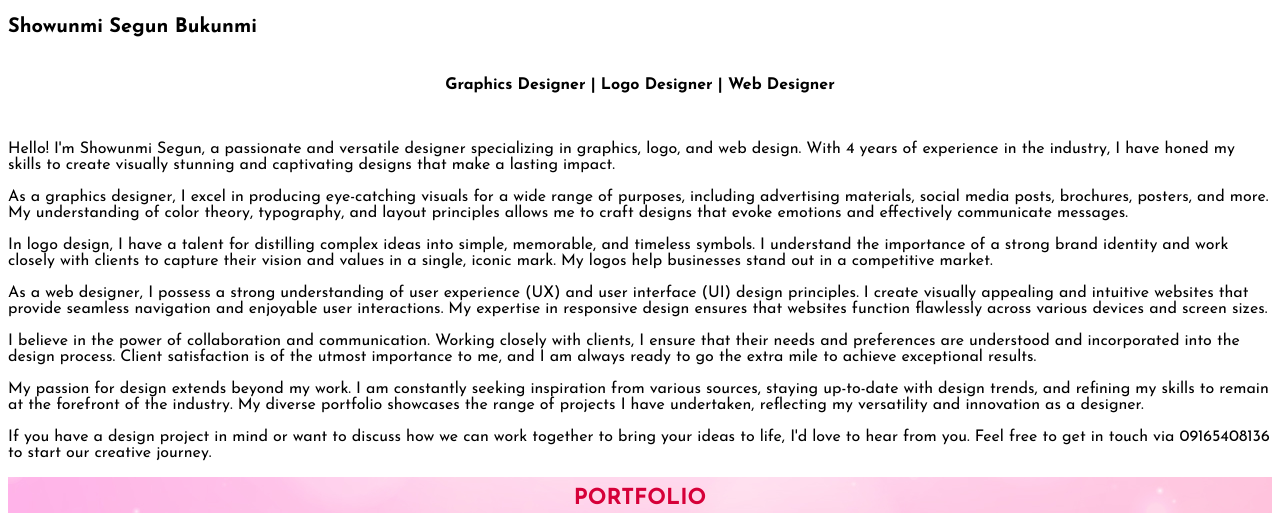
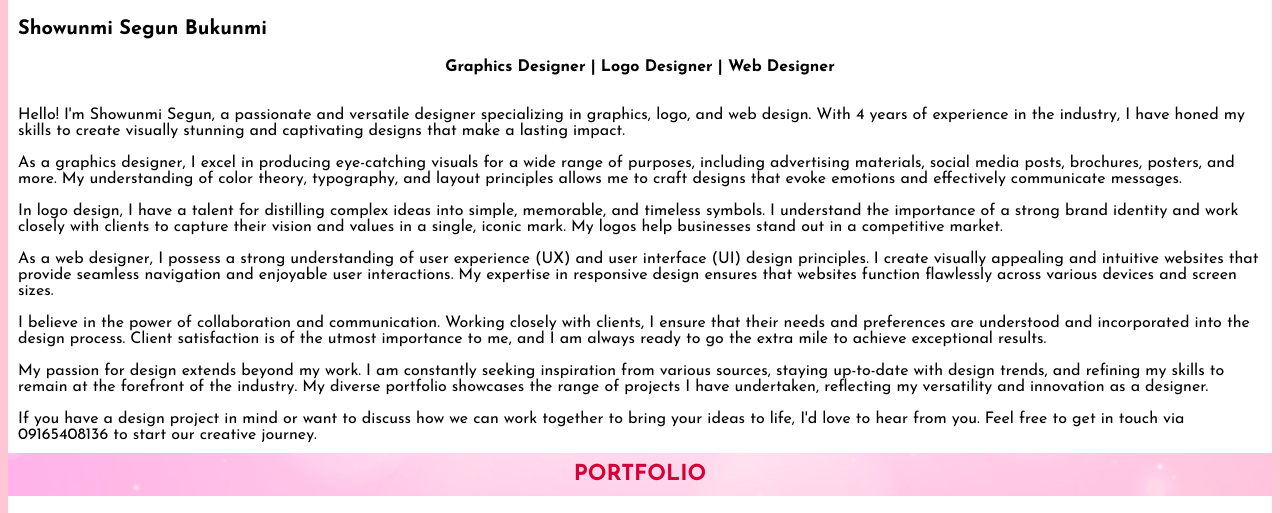
Before and after one commit to Ace-design2/myportfilio, a plain HTML site: page index.html in a window 1280 px wide. Shown: the part 393-906 px from the top of the page. Drawn offline with Linux system fonts and the light colour scheme.

Commit message:
Add files via upload

```diff
--- a/index.html
+++ b/index.html
@@ -2,16 +2,16 @@
 <html lang="en">
 
 <head>
-    <meta charset="UTF-8">
-    <meta name="viewport" content="width=device-width, initial-scale=1.0">
+    <meta charset="UTF-8" />
+    <meta name="viewport" content="width=device-width, initial-scale=1.0" />
     <title>My portfolio</title>
-    <link rel="stylesheet" href="style.css">
-    <link href="https://fonts.googleapis.com/css2?family=Josefin+Sans:ital,wght@0,100;0,200;0,300;0,400;0,500;0,600;0,700;1,100;1,200;1,300;1,400;1,500;1,600;1,700&display=swap" rel="stylesheet">
-
+    <link rel="stylesheet" href="style.css" />
+    <link
+        href="https://fonts.googleapis.com/css2?family=Josefin+Sans:ital,wght@0,100;0,200;0,300;0,400;0,500;0,600;0,700;1,100;1,200;1,300;1,400;1,500;1,600;1,700&display=swap"
+        rel="stylesheet" />
 </head>
 
 <body>
-
     <h1><b>Showunmi Segun B.</b></h1>
     <article class="first-section">
         <div id="navigation">
@@ -21,7 +21,7 @@
             <a class="nav" href="#messages">Message</a>
         </div>
         <p class="circular-img">
-        <img src="img/circular-img.png" alt="Showunmi Segun Image" width="150px" height="150px">
+            <img src="img/circular-img.png" alt="Showunmi Segun Image" width="150px" height="150px" />
         </p>
         <section>
             <p class="welcome">Welcome to</p>
@@ -31,114 +31,162 @@
     <div id="about">
         <h3>About Me</h3>
         <p class="aboutme-paragraph">
-        <b> Showunmi Segun Bukunmi</b> <br>
-        <br></p>
-       <p class="info"> <b> Graphics Designer | Logo Designer | Web Designer </b></p>
-        <p><br>
-        <br>
-        Hello! I'm Showunmi Segun, a passionate and versatile designer specializing in graphics, logo, and web design.
-        With 4 years of experience in the industry, I have honed my skills to create visually stunning and captivating
-        designs that make a lasting impact.
-        <br>
-        <br>
-        As a graphics designer, I excel in producing eye-catching visuals for a wide range of purposes, including
-        advertising materials, social media posts, brochures, posters, and more. My understanding of color theory,
-        typography, and layout principles allows me to craft designs that evoke emotions and effectively communicate
-        messages.
-        <br>
-        <br>
-        In logo design, I have a talent for distilling complex ideas into simple, memorable, and timeless symbols. I
-        understand the importance of a strong brand identity and work closely with clients to capture their vision and
-        values in a single, iconic mark. My logos help businesses stand out in a competitive market.
-        <br>
-        <br>
-        As a web designer, I possess a strong understanding of user experience (UX) and user interface (UI) design
-        principles. I create visually appealing and intuitive websites that provide seamless navigation and enjoyable
-        user interactions. My expertise in responsive design ensures that websites function flawlessly across various
-        devices and screen sizes.
-        <br>
-        <br>
-        I believe in the power of collaboration and communication. Working closely with clients, I ensure that their
-        needs and preferences are understood and incorporated into the design process. Client satisfaction is of the
-        utmost importance to me, and I am always ready to go the extra mile to achieve exceptional results.
-        <br>
-        <br>
-        My passion for design extends beyond my work. I am constantly seeking inspiration from various sources, staying
-        up-to-date with design trends, and refining my skills to remain at the forefront of the industry. My diverse
-        portfolio showcases the range of projects I have undertaken, reflecting my versatility and innovation as a
-        designer.
-        <br>
-        <br>
-        If you have a design project in mind or want to discuss how we can work together to bring your ideas to life,
-        I'd love to hear from you. Feel free to get in touch via 09165408136 to start our creative journey.
+            <b> Showunmi Segun Bukunmi</b> <br />
+            <br />
+        </p>
+        <p class="info">
+            <b> Graphics Designer | Logo Designer | Web Designer </b>
+        </p>
+        <p class="aboutme-body">
+            <br />
+            <br />
+            Hello! I'm Showunmi Segun, a passionate and versatile designer
+            specializing in graphics, logo, and web design. With 4 years of
+            experience in the industry, I have honed my skills to create visually
+            stunning and captivating designs that make a lasting impact.
+            <br />
+            <br />
+            As a graphics designer, I excel in producing eye-catching visuals for a
+            wide range of purposes, including advertising materials, social media
+            posts, brochures, posters, and more. My understanding of color theory,
+            typography, and layout principles allows me to craft designs that evoke
+            emotions and effectively communicate messages.
+            <br />
+            <br />
+            In logo design, I have a talent for distilling complex ideas into
+            simple, memorable, and timeless symbols. I understand the importance of
+            a strong brand identity and work closely with clients to capture their
+            vision and values in a single, iconic mark. My logos help businesses
+            stand out in a competitive market.
+            <br />
+            <br />
+            As a web designer, I possess a strong understanding of user experience
+            (UX) and user interface (UI) design principles. I create visually
+            appealing and intuitive websites that provide seamless navigation and
+            enjoyable user interactions. My expertise in responsive design ensures
+            that websites function flawlessly across various devices and screen
+            sizes.
+            <br />
+            <br />
+            I believe in the power of collaboration and communication. Working
+            closely with clients, I ensure that their needs and preferences are
+            understood and incorporated into the design process. Client satisfaction
+            is of the utmost importance to me, and I am always ready to go the extra
+            mile to achieve exceptional results.
+            <br />
+            <br />
+            My passion for design extends beyond my work. I am constantly seeking
+            inspiration from various sources, staying up-to-date with design trends,
+            and refining my skills to remain at the forefront of the industry. My
+            diverse portfolio showcases the range of projects I have undertaken,
+            reflecting my versatility and innovation as a designer.
+            <br />
+            <br />
+            If you have a design project in mind or want to discuss how we can work
+            together to bring your ideas to life, I'd love to hear from you. Feel
+            free to get in touch via 09165408136 to start our creative journey.
         </p>
     </div>
-    <div id="portfolio"><h3 class="centered-portfolio">Portfolio</h3>
+    <div id="portfolio">
+        <h3 class="centered-portfolio">Portfolio</h3>
         <section id="flex-box">
-        <div id="image" class="eid"><a href="img/imgA.jpg">
-            <p class="images">Eid Design</p></a>
+            <div id="image" class="eid">
+                <a href="img/imgA.jpg">
+                    <p class="images">Eid Design</p>
+                </a>
             </div>
-        <div id="image" class="drey"><a href="img/imgB.jpg">
-            <p class="images">Drey Paints </p></a>
+            <div id="image" class="drey">
+                <a href="img/imgB.jpg">
+                    <p class="images">Drey Paints</p>
+                </a>
             </div>
-        <div id="image" class="note"><a href="img/imgC.jpg">
-            <p class="images">Note Crafts</p></a>
+            <div id="image" class="note">
+                <a href="img/imgC.jpg">
+                    <p class="images">Note Crafts</p>
+                </a>
             </div>
-        <div id="image" class="roses"><a href="img/imgD.jpg">
-            <p class="images">Roses</p></a>
+            <div id="image" class="roses">
+                <a href="img/imgD.jpg">
+                    <p class="images">Roses</p>
+                </a>
             </div>
-        <div id="image" class="my-flyer"><a href="img/imgE.jpg">
-            <p class="images">My Flyer</p></a>
+            <div id="image" class="my-flyer">
+                <a href="img/imgE.jpg">
+                    <p class="images">My Flyer</p>
+                </a>
             </div>
-        <div id="image" class="bth"><a href="img/imgF.jpg">
-            <p class="images">Beyond The Hype Logo</p></a>
+            <div id="image" class="bth">
+                <a href="img/imgF.jpg">
+                    <p class="images">Beyond The Hype Logo</p>
+                </a>
             </div>
-        <div id="image" class="unique"><a href="img/imgG.jpg">
-            <p class="images">Unique Logo</p></a>
+            <div id="image" class="unique">
+                <a href="img/imgG.jpg">
+                    <p class="images">Unique Logo</p>
+                </a>
             </div>
-        <div id="image" class="sammy"><a href="img/imgH.jpg">
-            <p class="images">Sammy Gadgets Logo</p></a>
+            <div id="image" class="sammy">
+                <a href="img/imgH.jpg">
+                    <p class="images">Sammy Gadgets Logo</p>
+                </a>
             </div>
-        <div id="image" class="resilient"><a href="img/imgI.jpg">
-            <p class="images">Resilient Poster</p></a>
+            <div id="image" class="resilient">
+                <a href="img/imgI.jpg">
+                    <p class="images">Resilient Poster</p>
+                </a>
             </div>
         </section>
     </div>
     <div id="contacts">
         <h3>Contact</h3>
         <article class="contact-section">
-    <p class="contact"> <a class="contact" href="tel:+2349165408136">Click to Call</a></p>
+            <p class="contact">
+                <a class="contact" href="tel:+2349165408136">Click to Call</a>
+            </p>
             <section id="contact">
                 <div class="social-media">
-            <p class="whatsapp-link"> <a class="contact-links" href="https://wa.me/+2349065058516/">Whatsapp: +234-906-505-8516</a></p>
+                    <p class="whatsapp-link">
+                        <a class="contact-links" href="https://wa.me/+2349065058516/">Whatsapp: +234-906-505-8516</a>
+                    </p>
                 </div>
                 <div class="instagram">
-            <p class="instagram-link"> <a class="contact-links" href="https://www.instagram.com/ace._design/">Instagram: @ace._design</a></p>
+                    <p class="instagram-link">
+                        <a class="contact-links" href="https://www.instagram.com/ace._design/">Instagram:
+                            @ace._design</a>
+                    </p>
                 </div>
                 <div class="facebook">
-            <p class="facebook-link"> <a class="contact-links" href="https://web.facebook.com/Ace-design-101675075981037">Facebook: Ace Design</a></p>
+                    <p class="facebook-link">
+                        <a class="contact-links" href="https://web.facebook.com/Ace-design-101675075981037">Facebook:
+                            Ace Design</a>
+                    </p>
                 </div>
                 <div class="twitter">
-            <p class="twitter-link"> <a class="contact-links" href="https://twitter.com/ace___design">Twitter: @ace___design</a></p>
+                    <p class="twitter-link">
+                        <a class="contact-links" href="https://twitter.com/ace___design">Twitter: @ace___design</a>
+                    </p>
                 </div>
             </section>
         </article>
     </div>
-    <div id="messages"><h3>Message</h3>
+    <div id="messages">
+        <h3>Message</h3>
         <section id="message">
             <form action="get">
                 <div>
                     <label class="form" for="username">Name:</label>
-                <input id="username" type="text" placeholder="Name">
+                    <input id="username" type="text" placeholder="Name" />
                 </div>
                 <div>
                     <label class="form" for="email">Email:</label>
-                <input id="email" type="text" placeholder="Email here">
+                    <input id="email" type="text" placeholder="Email here" />
                 </div>
                 <div class="message">
-                <input class="message-here" type="text" placeholder="Message Here!">
+                    <input class="message-here" type="text" placeholder="Message Here!" />
                 </div>
-            <button id="submit" type="button"> <a id="submit-link" href="html & css/submit.html">Click to Send</a></button>
+                <button id="submit" type="button">
+                    <a id="submit-link" href="html/submit.html">Click to Send</a>
+                </button>
             </form>
         </section>
     </div>
@@ -157,7 +205,7 @@
             <a class="quick-access" href="html & css/message.html">Message</a>
         </div>
     </section>
-<hr>
+    <hr />
     <p class="footer">Copyright 2023 acedesign. Thanks for Visiting!</p>
 </body>
 
--- a/style.css
+++ b/style.css
@@ -1,10 +1,12 @@
 body {
-  background-color: rgb(255, 255, 255);
+  background-color: #ffc6d5;
   font-family: "Josefin Sans", sans-serif;
 }
+
 header {
   background-color: #ffc6d5;
 }
+
 h1 {
   color: #d60039;
   background-color: #ffc6d5;
@@ -14,6 +16,7 @@ h1 {
   text-transform: uppercase;
   background-image: url(img/h1-background.jpg);
 }
+
 .first-section {
   margin: 0;
   padding: 15px;
@@ -22,6 +25,7 @@ h1 {
   background-size: contain;
   background-blend-mode: overlay;
 }
+
 #navigation {
   color: #d60039;
 
@@ -30,6 +34,7 @@ h1 {
   text-align: right;
 
 }
+
 .nav {
   text-decoration: none;
   margin: 0;
@@ -38,15 +43,18 @@ h1 {
   background-color: #ffc6d5;
   border-radius: 5px;
 }
+
 .nav:hover {
   color: #d60039;
 }
+
 .circular-image {
   text-align: right;
   margin: 0;
   padding: 0;
   box-shadow: 0px 5px 10px black;
 }
+
 .welcome {
   color: rgb(0, 0, 0);
   font-size: 50px;
@@ -54,6 +62,7 @@ h1 {
   padding: 0;
   box-sizing: border-box;
 }
+
 .portfolio {
   color: rgb(0, 0, 0);
   font-size: 20px;
@@ -62,9 +71,11 @@ h1 {
   box-sizing: border-box;
   margin-left: 7em;
 }
+
 .centered-portfolio {
   text-align: center;
 }
+
 .images {
   color: white;
   text-align: center;
@@ -72,7 +83,9 @@ h1 {
   margin-top: 150px;
   text-shadow: 0px 0px 20px black;
   text-transform: uppercase;
+  background-color: transparent;
 }
+
 .images:hover {
   color: #d60039;
 }
@@ -87,23 +100,44 @@ h3 {
   margin: 0;
   background-image: url(img/h1-background.jpg);
 }
+
 .aboutme-paragraph {
   color: rgb(0, 0, 0);
   font-size: 20px;
+  background-color: white;
+  margin: 0;
+  padding-top: 22px;
+  padding-left: 10px;
 }
+
 .info {
   text-align: center;
+  background-color: white;
+  margin: 0;
+
 }
+
+.aboutme-body {
+  background-color: white;
+  margin: 0;
+  padding-left: 10px;
+  padding-right: 10px;
+  padding-bottom: 10px;
+}
+
 #flex-box {
   display: flex;
   flex-direction: row;
   justify-content: space-evenly;
   flex-wrap: wrap;
+  background-color: white;
 }
+
 #image {
   box-shadow: 10px 10px 10px rgb(221, 221, 221);
   margin: 20px;
 }
+
 .eid {
   width: 400px;
   height: 300px;
@@ -112,6 +146,7 @@ h3 {
   margin: 10px;
   background-image: url(img/img1.jpg);
 }
+
 .drey {
   width: 400px;
   height: 300px;
@@ -120,6 +155,7 @@ h3 {
   margin: 10px;
   background-image: url(img/img2.jpg);
 }
+
 .note {
   width: 400px;
   height: 300px;
@@ -128,6 +164,7 @@ h3 {
   margin: 10px;
   background-image: url(img/img3.jpg);
 }
+
 .roses {
   width: 400px;
   height: 300px;
@@ -136,6 +173,7 @@ h3 {
   margin: 10px;
   background-image: url(img/img4.jpg);
 }
+
 .my-flyer {
   width: 400px;
   height: 300px;
@@ -144,6 +182,7 @@ h3 {
   margin: 10px;
   background-image: url(img/img5.jpg);
 }
+
 .bth {
   width: 400px;
   height: 300px;
@@ -152,6 +191,7 @@ h3 {
   margin: 10px;
   background-image: url(img/img6.jpg);
 }
+
 .unique {
   width: 400px;
   height: 300px;
@@ -160,6 +200,7 @@ h3 {
   margin: 10px;
   background-image: url(img/img7.jpg);
 }
+
 .sammy {
   width: 400px;
   height: 300px;
@@ -168,6 +209,7 @@ h3 {
   margin: 10px;
   background-image: url(img/img8.jpg);
 }
+
 .resilient {
   width: 400px;
   height: 300px;
@@ -176,43 +218,52 @@ h3 {
   margin: 10px;
   background-image: url(img/img9.jpg);
 }
+
 .contact-section {
   background-image: url(img/Backgroundimg.jpg);
   background-size: contain;
   background-blend-mode: overlay;
 }
+
 .contact {
   color: blue;
   font-size: 30px;
   margin-top: 0px;
-  padding: 0;
-  margin-left: 40px;
+  padding-top: 20px;
   text-decoration: none;
+  background-color: transparent;
+  text-align: center;
 }
+
 .contact:hover {
   color: #d60039;
 }
+
 #contact {
   display: flex;
   flex-direction: row;
   justify-content: space-evenly;
   flex-wrap: wrap;
 }
+
 .social-media {
   margin: 30px;
   background-color: rgb(0, 153, 0);
-  color: white;
   border-radius: 5px;
   padding-left: 18px;
   padding-right: 18px;
 }
+
 .contact-links {
   color: white;
   text-decoration: none;
+
 }
+
 a:hover {
   color: rgb(173, 173, 173);
 }
+
 .instagram {
   margin: 30px;
   background-color: #fd5949;
@@ -221,6 +272,7 @@ a:hover {
   padding-left: 18px;
   padding-right: 18px;
 }
+
 .facebook {
   margin: 30px;
   background-color: #1900ff;
@@ -229,6 +281,7 @@ a:hover {
   padding-left: 18px;
   padding-right: 18px;
 }
+
 .twitter {
   margin: 30px;
   background-color: rgb(0, 0, 0);
@@ -237,22 +290,29 @@ a:hover {
   padding-left: 18px;
   padding-right: 18px;
 }
+
 #message {
   display: flex;
   flex-direction: row;
   justify-content: left;
   flex-wrap: wrap;
-  margin-top: 20px;
+  margin: 0;
+  background-color: white;
+  padding-top: 10px;
+  padding-left: 10px;
 }
+
 .form {
   color: rgb(0, 0, 0);
 }
+
 .message-here {
   width: 350px;
   height: 250px;
   border-radius: 10px;
   margin: 20px;
 }
+
 #submit {
   color: #1900ff;
   border: #d60039;
@@ -260,22 +320,30 @@ a:hover {
   border-radius: 5px;
   margin-bottom: 15px;
 }
+
 #submit-link {
   color: #1900ff;
   text-decoration: none;
 }
+
 #quick-access {
   display: flex;
   flex-direction: row;
   justify-content: space-evenly;
-    margin-top: 20px;
+ margin: 0;
+ padding-top: 10px;
+ padding-bottom: 10px;
+  background-color: white;
 }
+
 .quick-access {
   text-decoration: none;
 }
+
 .quick-access:hover {
   color: #d60039;
 }
+
 .footer {
   text-align: center;
   color: #d60039;
```
Lines whose indentation alone changed are shown as unchanged.
